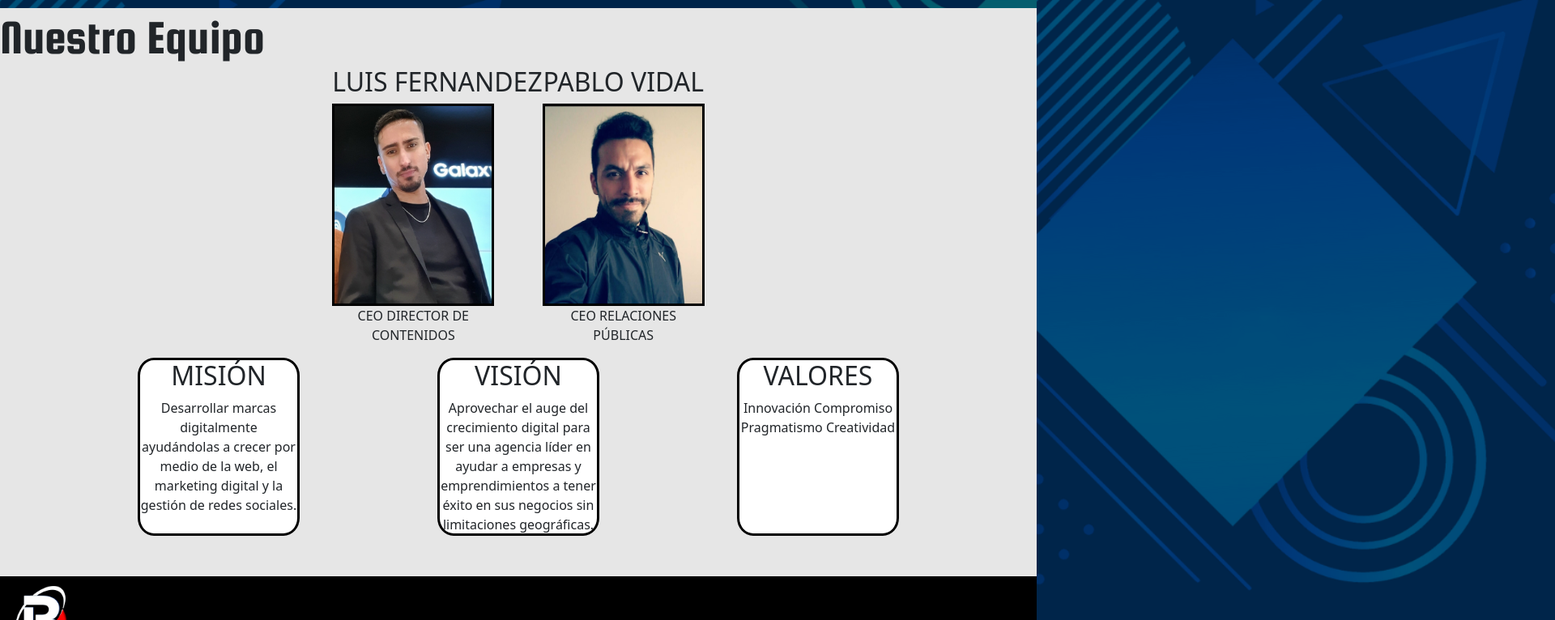
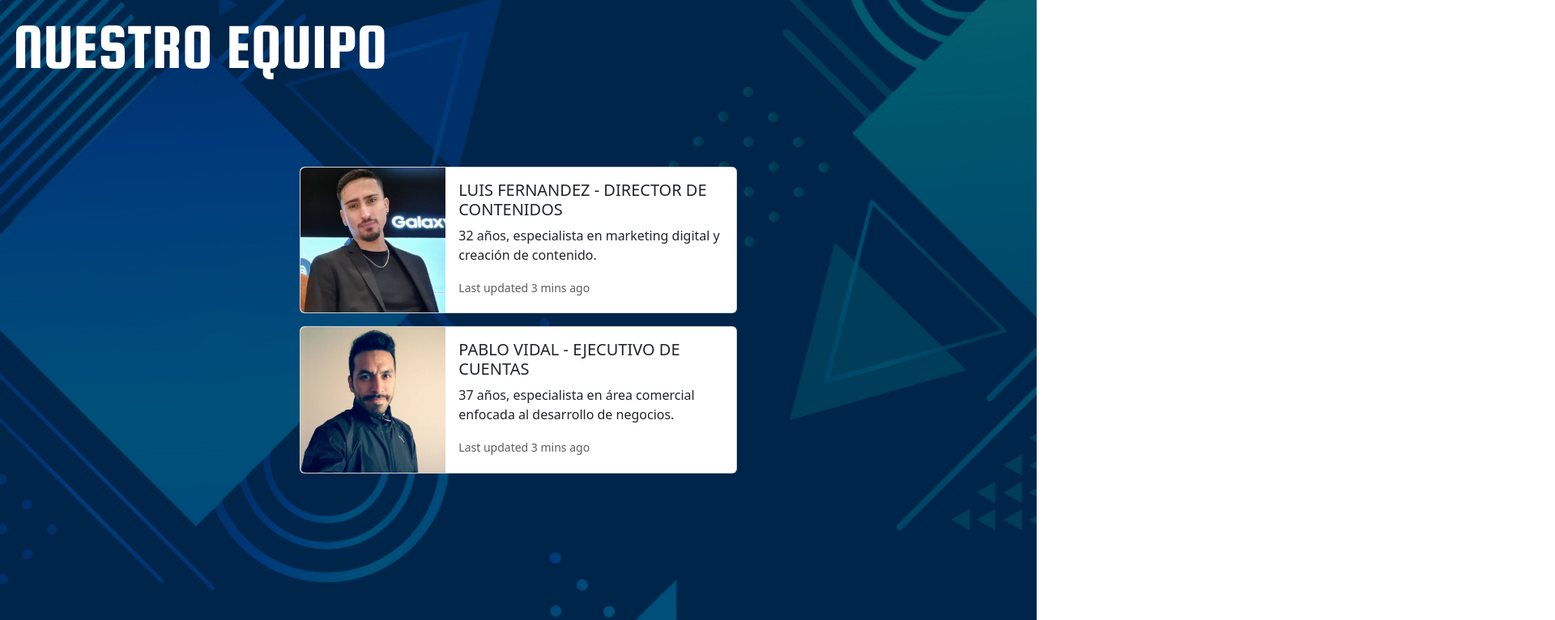
Before and after one commit to xlucho23x/bigtion, a plain HTML site: page paginas/nosotros.html in a window 1280 px wide. Shown: the part 140-906 px from the top of the page at 81% size, 1920 px wide, since content can reach past the window. Drawn offline with Linux system fonts and the light colour scheme; grey boxes are pictures that could not be loaded.

Commit message:
actualizacion pages nosotros

```diff
--- a/estilos/estilos.css
+++ b/estilos/estilos.css
@@ -238,78 +238,26 @@ iframe {
     margin-top: -50px;
 }
 
-.seccion-nosotros {
-    background-color: #e6e6e6;
-}
-
 .staff {
-    display: flex;
+    display: grid;
+    grid-template-rows: 2*1fr;
     justify-content: center;
-    padding-bottom: grey
-}
-
-.staff-luis {
-    height: 250px;
-    width: 200px;
-    border: black solid;
-}
-
-.staff-pablo {
-    height: 250px;
-    width: 200px;
-    object-fit: cover;
-    border: black solid;
-}
-
-.titulo-pablo {
-    text-align: center;
-}
-
-.ceo1 {
-    width: 200px;
-    text-align: center;
-}
-
-.ceo2 {
-    width: 200px;
-    text-align: center;
-}
-
-.caja-mision {
-    width: 200px;
-    height: 220px;
-    border: black solid;
-    border-radius: 10%;
-    text-align: center;
-    background-color: white;
-}
-
-.caja-vision {
-    width: 200px;
-    height: 220px;
-    border: black solid;
-    border-radius: 10%;
-    text-align: center;
-    background-color: white;
-}
-
-.caja-valores {
-    width: 200px;
-    height: 220px;
-    border: black solid;
-    border-radius: 10%;
-    text-align: center;
-    background-color: white;
-}
-
-.mvv {
-    display: flex;
-    justify-content: space-evenly;
-    padding-bottom: 50px;
+    margin-top: 100px;
 }
 
 .seccion-mvv {
-    background-color: #e6e6e6;
+    display: flex;
+    justify-content: space-around;
+    margin-top: 200px;
+    margin-bottom: 200px;
+}
+
+.h2-nosotros {
+    display: inline;
+    font-size: 80px;
+    margin-left: 20px;
+    font-family: 'Squada One', sans-serif;
+    color: white;
 }
 
 .main-equipamiento {
--- a/paginas/nosotros.html
+++ b/paginas/nosotros.html
@@ -37,59 +37,55 @@
     </header>
     <main>
         <section class="seccion-nosotros">
-            <h1 class="h1-equipo">Nuestro Equipo</h1>
+            <h2 class="h2-nosotros mb-3 ms-3">NUESTRO EQUIPO</h2>
             <div class="staff">
-                <div class=>
-                    <div>
-                        <h2>LUIS FERNANDEZ</h2>
+                <div class="card mb-3" style="max-width: 540px;">
+                    <div class="row g-0">
+                      <div class="col-md-4">
+                        <img src="../multimedia/STAFF LUCHO.png" class="img-fluid rounded-start" alt="foto-luis">
                       </div>
-                    <div>
-                        <img src="../multimedia/foto lucho.jpg" class="staff-luis" alt="img-luis-f">
-                    </div>
-                    <div>
-                        <p class="ceo1">CEO DIRECTOR DE CONTENIDOS</p>
+                      <div class="col-md-8">
+                        <div class="card-body">
+                          <h5 class="card-title">LUIS FERNANDEZ - DIRECTOR DE CONTENIDOS</h5>
+                          <p class="card-text">32 años, especialista en marketing digital y creación de contenido.</p>
+                          <p class="card-text"><small class="text-body-secondary">Last updated 3 mins ago</small></p>
                         </div>
                       </div>
-                <div>
-                    <div>
-                        <h2 class="titulo-pablo">PABLO VIDAL</h2>
                     </div>
-                    <div>
-                        <img src="../multimedia/foto pablo.jpg" class="staff-pablo" alt="img-pablo-v">
                   </div>
-                    <div>
-                        <p class="ceo2">CEO RELACIONES PÚBLICAS</p>
+                  <div class="card mb-3" style="max-width: 540px;">
+                    <div class="row g-0">
+                      <div class="col-md-4">
+                        <img src="../multimedia/STAFF PABLO.png" class="img-fluid rounded-start" alt="foto-pablo">
+                      </div>
+                      <div class="col-md-8">
+                        <div class="card-body">
+                          <h5 class="card-title">PABLO VIDAL - EJECUTIVO DE CUENTAS</h5>
+                          <p class="card-text">37 años, especialista en área comercial enfocada al desarrollo de negocios.</p>
+                          <p class="card-text"><small class="text-body-secondary">Last updated 3 mins ago</small></p>
+                        </div>
+                      </div>
                     </div>
                   </div>
             </div>
         </section>
         <section class="seccion-mvv">
-            <div class="mvv">
-                <div class="caja-mision">
-                    <div>
-                        <h2>MISIÓN</h2>
-                    </div>
-                    <div>
-                        <p>Desarrollar marcas digitalmente ayudándolas a crecer por medio de la web, el marketing
-                            digital y la gestión de redes sociales.</p>
+            <div class="card" style="width: 18rem;">
+                <img src="../multimedia/mision.jpg" class="card-img-top" alt="foto-mision">
+                <div class="card-body">
+                  <p class="card-text">Desarrollar marcas digitalmente ayudándolas a crecer por medio de la web, el marketing digital y la gestión de redes sociales.</p>
                 </div>
               </div>
-                <div class="caja-vision">
-                    <div>
-                        <h2>VISIÓN</h2>
-                    </div>
-                    <div>
-                        <p>Aprovechar el auge del crecimiento digital para ser una agencia líder en ayudar a empresas y
-                            emprendimientos a tener éxito en sus negocios sin limitaciones geográficas.</p>
+              <div class="card" style="width: 18rem;">
+                <img src="../multimedia/vision.jpg" class="card-img-top" alt="foto-vision">
+                <div class="card-body">
+                  <p class="card-text">Aprovechar el auge del crecimiento digital para ser una agencia líder en ayudar a empresas y emprendimientos a tener éxito en sus negocios sin limitaciones geográficas.</p>
                 </div>
               </div>
-                <div class="caja-valores">
-                    <div>
-                        <h2>VALORES</h2>
-                    </div>
-                    <div>
-                        <p>Innovación Compromiso Pragmatismo Creatividad</p>
-                    </div>
+              <div class="card" style="width: 18rem;">
+                <img src="../multimedia/valor.jpg" class="card-img-top" alt="foto-valor">
+                <div class="card-body">
+                  <p class="card-text">Innovación Compromiso Pragmatismo Creatividad</p>
                 </div>
               </div>
         </section>
@@ -99,17 +95,17 @@
             <img src="../multimedia/Logo sin fondo.png" class="logomarca" alt="logo-bigtion">
         </div>
         <div class="logos-contacto">
-            <a href="www.whatsapp.com">
-                <img src="../multimedia/icono whats app.png" class="vectores-footer" alt="icono-wapp">
+            <a href="www.whatsapp.com" class="iconos-redes">
+                <iconify-icon icon="logos:whatsapp-icon"></iconify-icon>
             </a>
-            <a href="bigtionmkt@gmail.com">
-                <img src="../multimedia/icono gmail.png" class="vectores-footer" alt="icono-mail">
+            <a href="bigtionmkt@gmail.com" class="iconos-redes">
+                <iconify-icon icon="noto-v1:e-mail"></iconify-icon>
             </a>
-            <a href="www.instagram.com">
-                <img src="../multimedia/icono ig.png" class="vectores-footer" alt="icono-ig">
+            <a href="www.instagram.com" class="iconos-redes">
+                <iconify-icon icon="skill-icons:instagram"></iconify-icon>
             </a>
-            <a href="www.twitter.com">
-                <img src="../multimedia/icono x.png" class="vectores-footer" alt="icono-x">
+            <a href="www.twitter.com" class="iconos-redes">
+                <iconify-icon icon="skill-icons:twitter"></iconify-icon>
             </a>
         </div>
         <div class="contenedor-direccion">
@@ -126,6 +122,7 @@
         </div>
     </footer>
     <script src="../js/bootstrap.min.js"></script>
+    <script src="https://code.iconify.design/iconify-icon/1.0.7/iconify-icon.min.js"></script>
 </body>
 
 </html>
```
Also changed, not shown: multimedia/STAFF LUCHO.png (added), multimedia/STAFF PABLO.png (added), multimedia/foto lucho.jpg (deleted), multimedia/foto pablo.jpg (deleted), multimedia/mision.jpg (added), multimedia/valor.jpg (added), multimedia/vision.jpg (added). Lines whose indentation alone changed are shown as unchanged.
